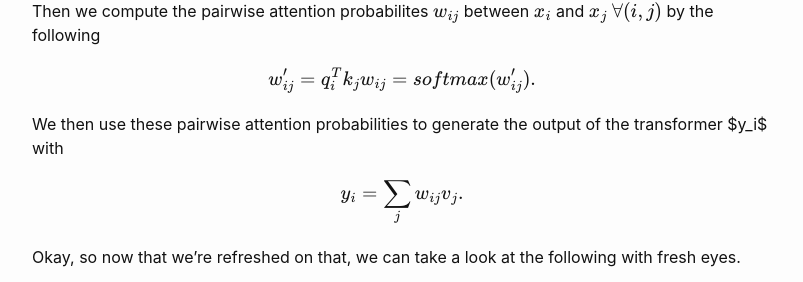
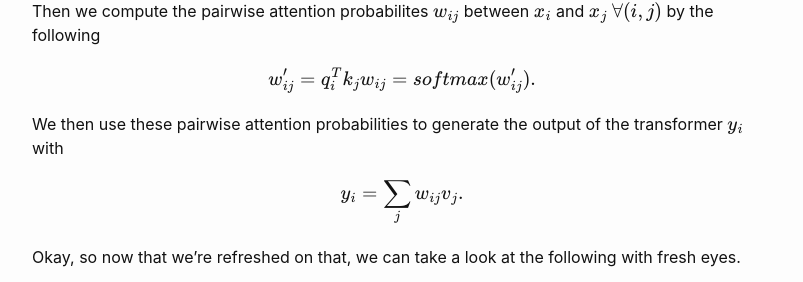
Before and after one commit to odellus/blog, a Jekyll site: the page built from _posts/2021-08-29-Research-Blog.md, in a window 1280 px wide and 900 px high, scrolled down 3165 px. Shown: the part 193-475 px from the top of the window, without its empty margins (238-1041 px from the left). Built offline with Jekyll 4.4.1, drawn with Linux system fonts in a browser that asks for light colours; emoji names are drawn with the system emoji font; formulas are drawn with MathJax 3.

Commit message:
still Having some formatting issues with markdown and latex, but I think I might have it.

```diff
--- a/_posts/2021-08-29-Research-Blog.md
+++ b/_posts/2021-08-29-Research-Blog.md
@@ -138,10 +138,10 @@
 
 $$
 w_{ij}' = q_i^T k_j \\
-w_{ij} = softmax(w_{ij}').
+w_{ij} = softmax(w_{ij}'). \\
 $$
 
-We then use these pairwise attention probabilities to generate the output of the transformer $y_i$ with
+We then use these pairwise attention probabilities to generate the output of the transformer $$y_i$$ with
 
 
 $$
```
